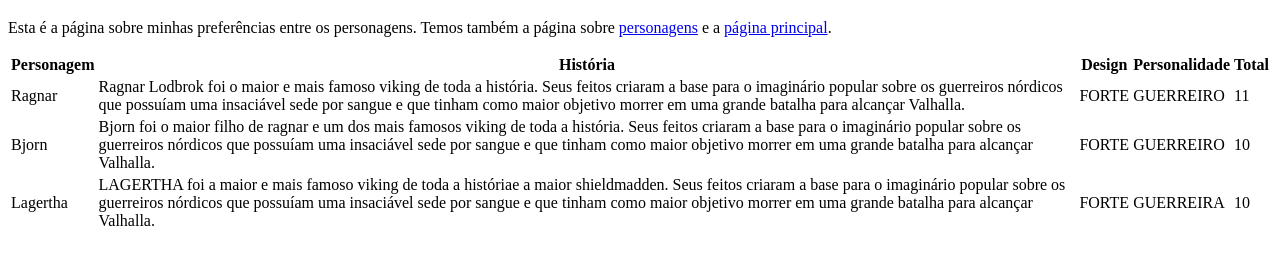
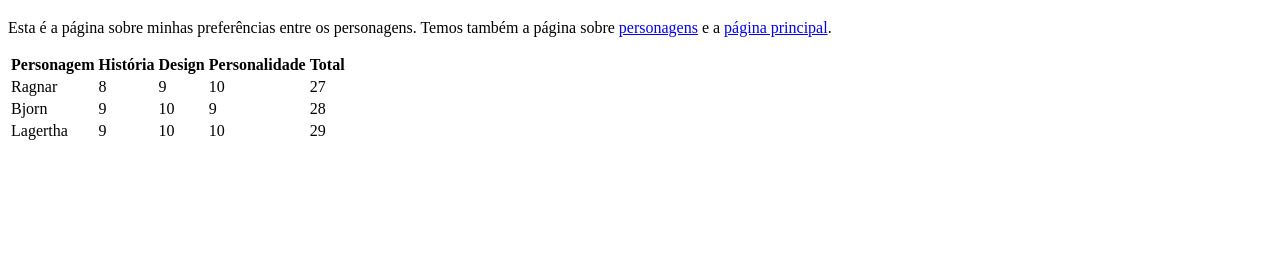
Before and after one commit to ufjf-dcc202/ufjf-dcc202-2023-3-b-atv5-BAL0F0, a website: page preferencias.html in a window 1280 px wide. Shown: the part 61-326 px from the top of the page. Drawn offline with Linux system fonts and the light colour scheme.

Commit message:
pagina de preferencais arrumada

```diff
--- a/preferencias.html
+++ b/preferencias.html
@@ -12,74 +12,34 @@
          <table>
             <thead>
                 <tr>
-                <th>
-                  Personagem
-                </th>
-                <th>
-                    História
-                </th>
-                <th>
-                    Design
-                </th>
-                <th>
-                    Personalidade
-                </th>
-                <th>
-                    Total
-                </th>
+                    <th>Personagem</th>
+                    <th>História</th>
+                    <th>Design</th>
+                    <th>Personalidade</th>
+                    <th>Total</th>
                 </tr>
             </thead>
             <tbody>
                 <tr>
-                <td>
-                   Ragnar
-                </td>
-                <td>
-                    Ragnar Lodbrok foi o maior e mais famoso viking de toda a história. Seus feitos criaram a base para o imaginário popular sobre os guerreiros nórdicos que possuíam uma insaciável sede por sangue e que tinham como maior objetivo morrer em uma grande batalha para alcançar Valhalla.
-                </td>
-                <td>
-                   FORTE
-                </td>
-                <td>
-                    GUERREIRO
-                </td>
-                <td>
-                    11
-                </td>
+                    <td>Ragnar</td>
+                    <td>8</td>
+                    <td>9</td>
+                    <td>10</td>
+                    <td>27</td>
                 </tr>
                 <tr>
-                <td>
-                   Bjorn
-                </td>
-                <td>
-                    Bjorn  foi o maior filho de ragnar e um dos mais famosos viking de toda a história. Seus feitos criaram a base para o imaginário popular sobre os guerreiros nórdicos que possuíam uma insaciável sede por sangue e que tinham como maior objetivo morrer em uma grande batalha para alcançar Valhalla.
-                </td>
-                <td>
-                   FORTE
-                </td>
-                <td>
-                    GUERREIRO
-                </td>
-                <td>
-                    10
-                </td>
+                    <td>Bjorn</td>
+                    <td>9</td>
+                    <td>10</td>
+                    <td>9</td>
+                    <td>28</td>
                 </tr>
                 <tr>
-                <td>
-                   Lagertha
-                </td>
-                <td>
-                    LAGERTHA foi a maior e mais famoso viking de toda a históriae a maior shieldmadden. Seus feitos criaram a base para o imaginário popular sobre os guerreiros nórdicos que possuíam uma insaciável sede por sangue e que tinham como maior objetivo morrer em uma grande batalha para alcançar Valhalla.
-                </td>
-                <td>
-                   FORTE
-                </td>
-                <td>
-                    GUERREIRA
-                </td>
-                <td>
-                  10
-                </td>
+                    <td>Lagertha</td>
+                    <td>9</td>
+                    <td>10</td>
+                    <td>10</td>
+                    <td>29</td>
                 </tr>
             </tbody>
         </table>
```
Lines whose indentation alone changed are shown as unchanged.
